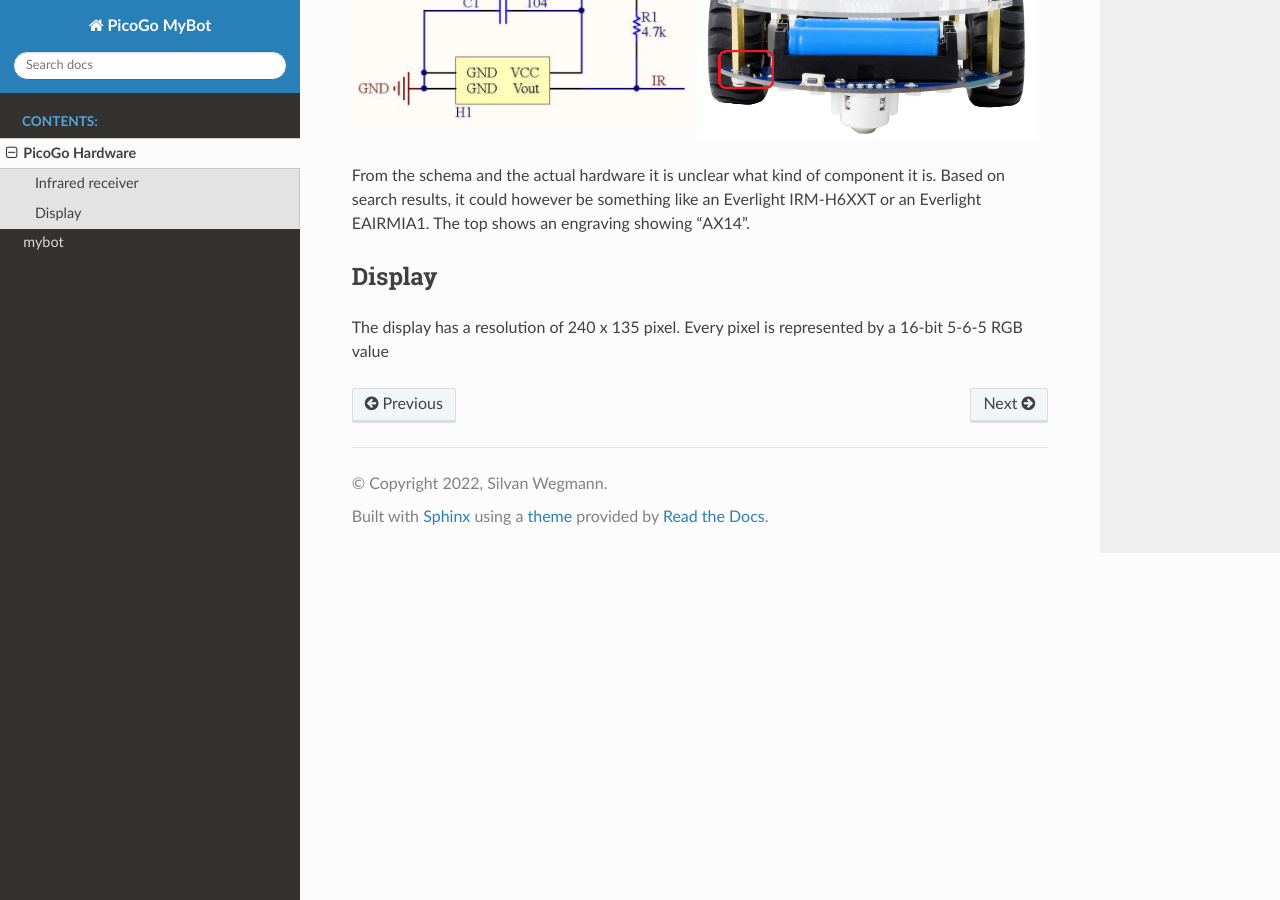
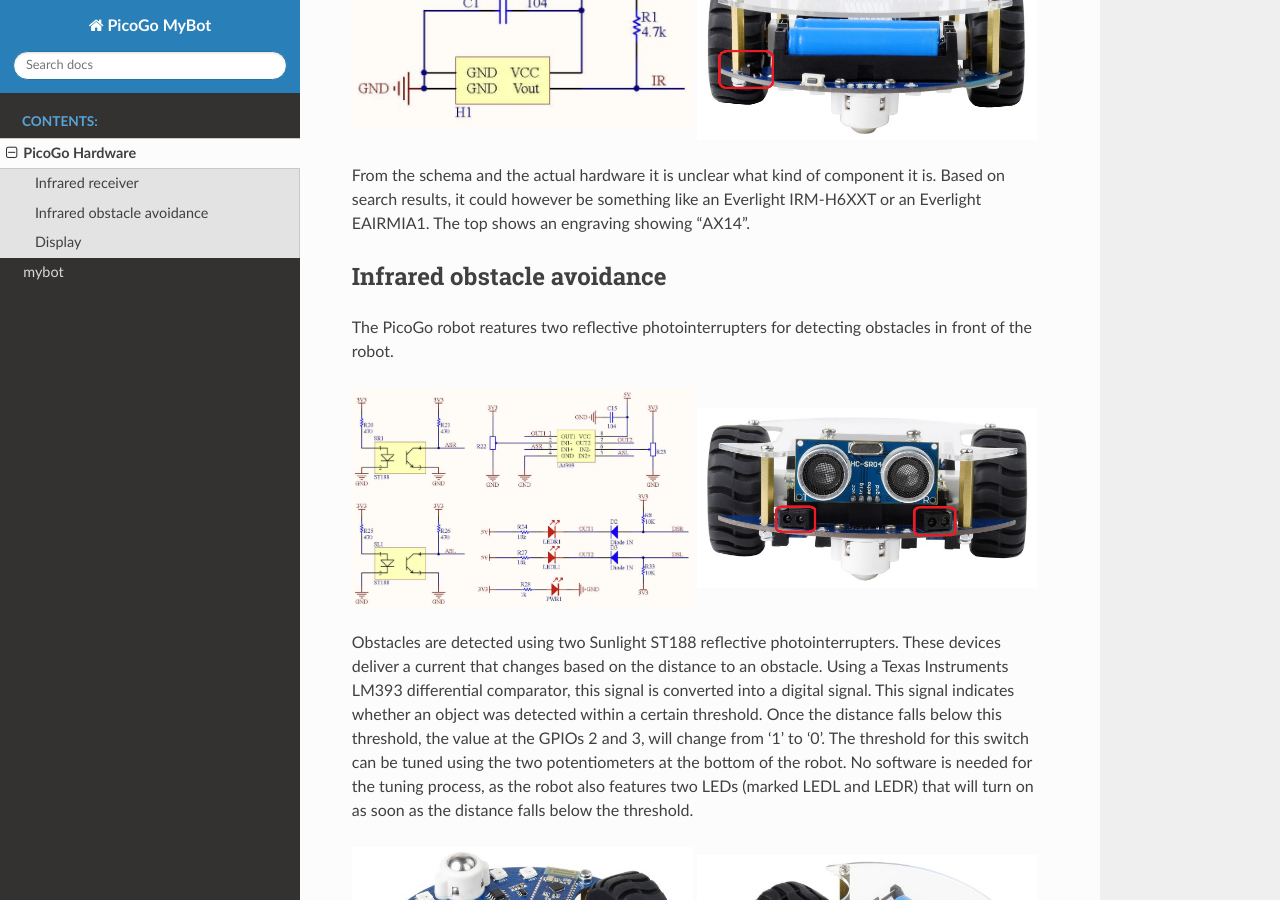
Before and after one commit to Jokymon/mypico_go, a Sphinx documentation site: the page built from docs/source/hardware.rst, in a window 1280 px wide and 900 px high, scrolled down 1037 px. Built offline with Sphinx 7.4.7 and the Read the Docs theme 2.0.0, drawn with Linux system fonts in a browser that asks for light colours.

Commit message:
Add documentation for IR obstacle avoidance components

```diff
--- a/docs/source/hardware.rst
+++ b/docs/source/hardware.rst
@@ -61,6 +61,35 @@ From the schema and the actual hardware it is unclear what kind of component it
 Based on search results, it could however be something like an Everlight IRM-H6XXT
 or an Everlight EAIRMIA1. The top shows an engraving showing "AX14".
 
+Infrared obstacle avoidance
+---------------------------
+
+The PicoGo robot reatures two reflective photointerrupters for detecting obstacles
+in front of the robot.
+
+.. image:: images/ir_obstacle_schema.png
+    :alt: IR obstacle detectors schema
+    :width: 49%
+.. image:: images/ir_obstacle_location.png
+    :alt: IR obstacle detectors on the robot
+    :width: 49%
+
+Obstacles are detected using two Sunlight ST188 reflective photointerrupters. These
+devices deliver a current that changes based on the distance to an obstacle. Using
+a Texas Instruments LM393 differential comparator, this signal is converted into a
+digital signal. This signal indicates whether an object was detected within a certain
+threshold. Once the distance falls below this threshold, the value at the GPIOs 2
+and 3, will change from '1' to '0'. The threshold for this switch can be tuned using
+the two potentiometers at the bottom of the robot. No software is needed for the
+tuning process, as the robot also features two LEDs (marked LEDL and LEDR) that will
+turn on as soon as the distance falls below the threshold.
+
+.. image:: images/ir_obstacle_tuning.png
+    :alt: IR obstacle tuning potentiometers on the robot
+    :width: 49%
+.. image:: images/ir_obstacle_tuning_leds.png
+    :alt: IR obstacle tuning LEDs on the robot
+    :width: 49%
 Display
 -------
 
```
Also changed, not shown: docs/source/images/ir_obstacle_location.png (added), docs/source/images/ir_obstacle_schema.png (added), docs/source/images/ir_obstacle_tuning.png (added), docs/source/images/ir_obstacle_tuning_leds.png (added).
